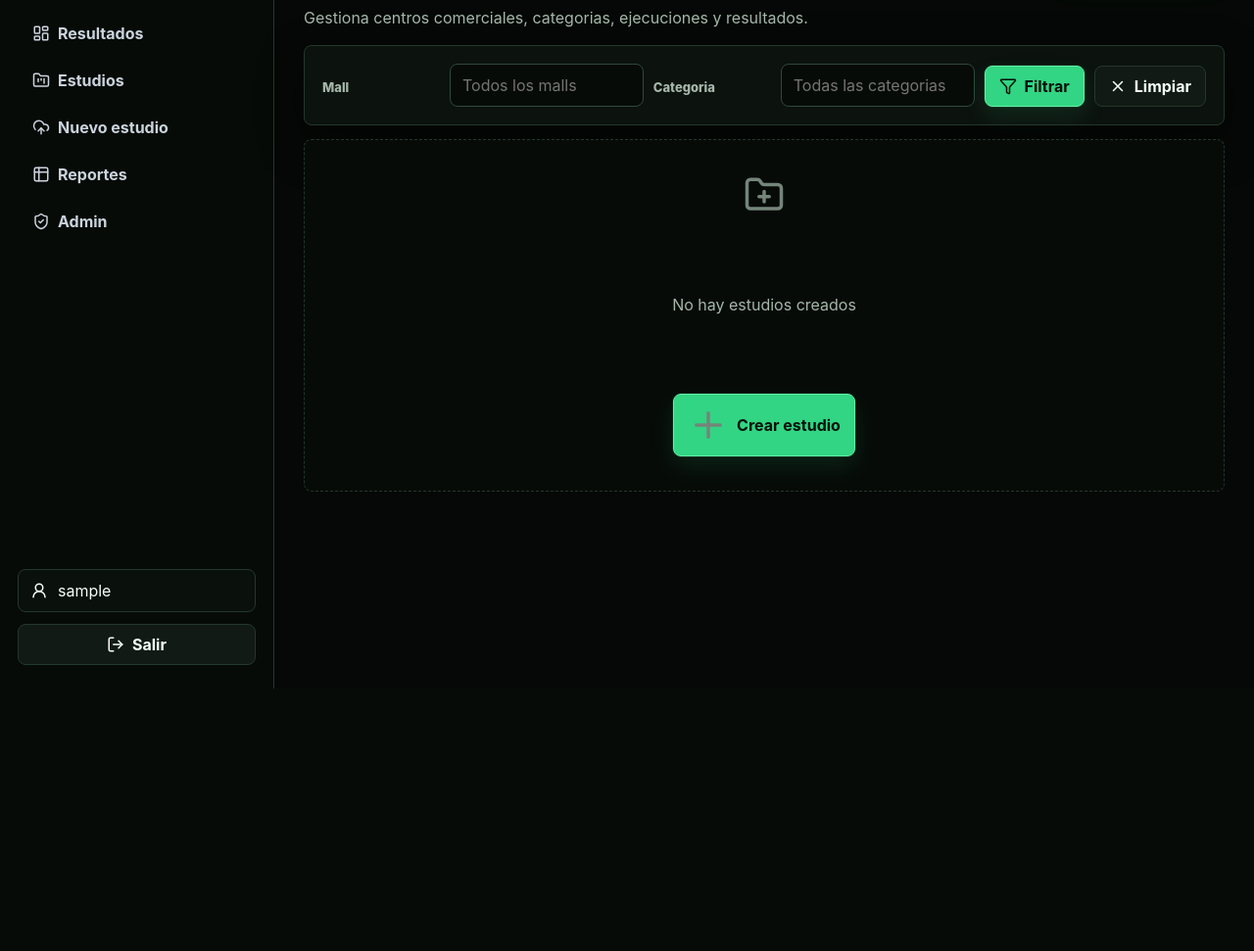
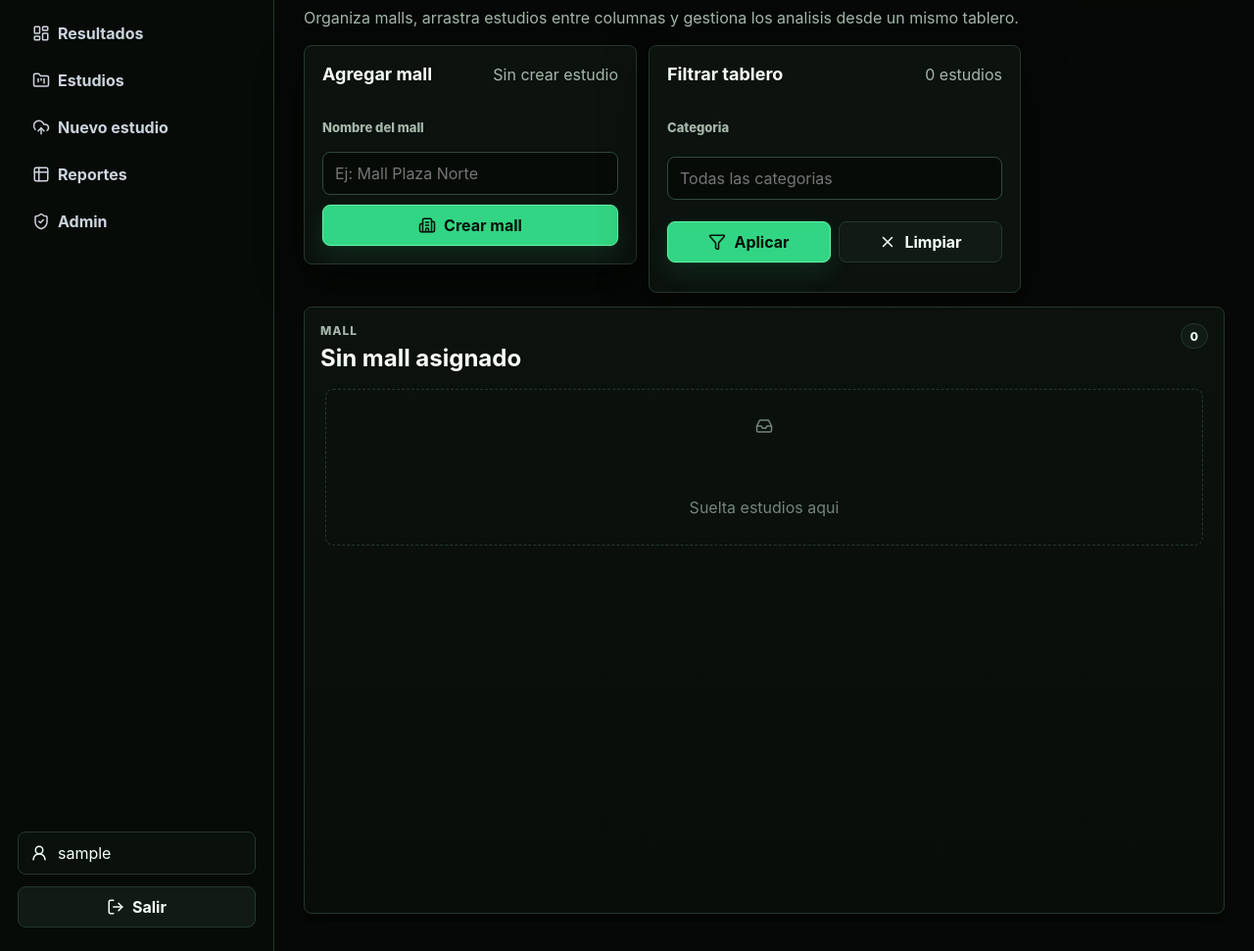
Before and after one commit to eeminionn/mallMetrics, a Django app: page /analyses/ in a window 1280 px wide. Shown: the part 97-1068 px from the top of the page at 98% size. Before the commit the page ends 800 px from the top, so only its background shows below. Run offline with Django 4.2, Linux system fonts and the light colour scheme; the visitor is signed in with stand-in values (Sample User, id 1); data that the repository does not hold is empty.

Commit message:
Add mall board management in studies

```diff
--- a/analytics/forms.py
+++ b/analytics/forms.py
@@ -1,6 +1,6 @@
 from django import forms
 
-from .models import AnalysisRun
+from .models import AnalysisRun, Mall
 
 
 class VideoUploadForm(forms.ModelForm):
@@ -28,3 +28,13 @@ class VideoUploadForm(forms.ModelForm):
         if suffix not in allowed_extensions:
             raise forms.ValidationError("Formato de video no soportado.")
         return video
+
+
+class MallForm(forms.ModelForm):
+    class Meta:
+        model = Mall
+        fields = ["name"]
+        labels = {"name": "Nombre del mall"}
+        widgets = {
+            "name": forms.TextInput(attrs={"placeholder": "Ej: Mall Plaza Norte"}),
+        }
--- a/analytics/static/analytics/styles.css
+++ b/analytics/static/analytics/styles.css
@@ -688,40 +688,113 @@ input[list] {
   margin-bottom: 14px;
 }
 
+.study-filter.compact {
+  grid-template-columns: 1fr;
+  margin-bottom: 0;
+}
+
 .study-filter label {
   margin-bottom: 12px;
 }
 
-.study-groups {
+.study-toolbar {
   display: grid;
-  gap: 14px;
+  grid-template-columns: 340px minmax(260px, 380px);
+  gap: 12px;
+  align-items: start;
+  margin-bottom: 14px;
 }
 
-.study-group {
+.add-mall-form {
   display: grid;
-  gap: 12px;
+  gap: 10px;
 }
 
-.group-heading,
-.category-heading {
+.mall-board {
+  display: grid;
+  grid-auto-flow: column;
+  grid-auto-columns: minmax(320px, 1fr);
+  gap: 14px;
+  overflow-x: auto;
+  padding-bottom: 8px;
+}
+
+.mall-column {
+  min-height: 620px;
+  display: grid;
+  grid-template-rows: auto minmax(0, 1fr);
+  gap: 12px;
+  padding: 16px;
+  background: linear-gradient(180deg, rgba(12, 18, 14, .96), rgba(8, 13, 10, .98));
+  border: 1px solid var(--border);
+  border-radius: 8px;
+  box-shadow: var(--shadow);
+}
+
+.mall-column-head {
   display: flex;
-  align-items: center;
+  align-items: flex-start;
   justify-content: space-between;
   gap: 12px;
 }
 
-.group-heading {
-  padding: 14px 0 4px;
-  border-bottom: 1px solid var(--border);
-}
-
-.group-heading h2,
-.category-heading h3 {
+.mall-column-head h2,
+.study-card h3 {
   margin: 0;
 }
 
-.category-heading {
-  padding-top: 6px;
+.mall-dropzone {
+  min-height: 520px;
+  display: grid;
+  align-content: start;
+  gap: 12px;
+  padding: 4px;
+  border-radius: 8px;
+  border: 1px dashed transparent;
+  transition: border-color .18s ease, background-color .18s ease;
+}
+
+.mall-dropzone.drag-over {
+  border-color: #61ec9f;
+  background: rgba(50, 213, 131, .08);
+}
+
+.mall-empty {
+  min-height: 160px;
+  display: grid;
+  place-items: center;
+  gap: 8px;
+  border: 1px dashed var(--border);
+  border-radius: 8px;
+  color: var(--quiet);
+  text-align: center;
+}
+
+.study-card {
+  display: grid;
+  gap: 12px;
+  padding: 14px;
+  background: #09100c;
+  border: 1px solid var(--border);
+  border-radius: 8px;
+  cursor: grab;
+}
+
+.study-card.dragging {
+  opacity: .55;
+}
+
+.study-card-head,
+.study-meta {
+  display: flex;
+  align-items: flex-start;
+  justify-content: space-between;
+  gap: 10px;
+  flex-wrap: wrap;
+}
+
+.study-card p {
+  margin: 6px 0 0;
   color: var(--muted);
 }
 
@@ -761,7 +834,8 @@ input[list] {
   .form-layout,
   .zone-layout,
   .status-layout,
-  .analysis-grid {
+  .analysis-grid,
+  .study-toolbar {
     grid-template-columns: 1fr;
   }
 
@@ -772,6 +846,11 @@ input[list] {
   .kpi-grid,
   .workflow {
     grid-template-columns: repeat(2, minmax(0, 1fr));
+  }
+
+  .mall-board {
+    grid-auto-flow: row;
+    grid-auto-columns: unset;
   }
 
   .study-filter {
--- a/analytics/templates/analytics/analysis_list.html
+++ b/analytics/templates/analytics/analysis_list.html
@@ -7,51 +7,68 @@
   <div>
     <span class="eyebrow">Pipeline</span>
     <h1>Estudios</h1>
-    <p>Gestiona centros comerciales, categorias, ejecuciones y resultados.</p>
+    <p>Organiza malls, arrastra estudios entre columnas y gestiona los analisis desde un mismo tablero.</p>
   </div>
   <a class="primary-button" href="{% url 'video_upload' %}"><i data-lucide="plus"></i><span>Nuevo estudio</span></a>
 </header>
 
-<form class="panel study-filter" method="get">
-  <label for="mallFilter">Mall</label>
-  <input id="mallFilter" name="mall" list="mallOptions" type="text" value="{{ selected_mall }}" placeholder="Todos los malls">
-  <datalist id="mallOptions">
-    {% for mall in mall_options %}<option value="{{ mall }}"></option>{% endfor %}
-  </datalist>
+<section class="study-toolbar">
+  <form class="panel add-mall-form" method="post" action="{% url 'create_mall' %}">
+    {% csrf_token %}
+    <div class="panel-title">
+      <h2>Agregar mall</h2>
+      <span>Sin crear estudio</span>
+    </div>
+    <label for="{{ mall_form.name.id_for_label }}">Nombre del mall</label>
+    {{ mall_form.name }}
+    <button class="primary-button" type="submit"><i data-lucide="building-2"></i><span>Crear mall</span></button>
+  </form>
+
+  <form class="panel study-filter compact" method="get">
+    <div class="panel-title">
+      <h2>Filtrar tablero</h2>
+      <span>{{ analyses|length }} estudios</span>
+    </div>
     <label for="categoryFilter">Categoria</label>
     <input id="categoryFilter" name="category" list="categoryOptions" type="text" value="{{ selected_category }}" placeholder="Todas las categorias">
     <datalist id="categoryOptions">
       {% for category in category_options %}<option value="{{ category }}"></option>{% endfor %}
     </datalist>
-  <button class="primary-button" type="submit"><i data-lucide="filter"></i><span>Filtrar</span></button>
+    <div class="tool-row single-row">
+      <button class="primary-button" type="submit"><i data-lucide="filter"></i><span>Aplicar</span></button>
       <a class="ghost-button" href="{% url 'analysis_list' %}"><i data-lucide="x"></i><span>Limpiar</span></a>
+    </div>
   </form>
+</section>
 
-{% if analyses %}
-  <section class="study-groups">
-    {% for group in grouped_analyses %}
-      <article class="study-group">
-        <div class="group-heading">
+<div id="boardCsrfTokenHolder" class="hidden">{% csrf_token %}</div>
+
+<section class="mall-board">
+  {% for column in board_columns %}
+    <article class="mall-column" data-mall-id="{{ column.id }}">
+      <div class="mall-column-head">
         <div>
           <span class="eyebrow">Mall</span>
-            <h2>{{ group.mall }}</h2>
+          <h2>{{ column.name }}</h2>
         </div>
-          <span>{{ group.count }} estudios</span>
+        <span class="status-chip">{{ column.count }}</span>
       </div>
 
-        {% for category in group.categories %}
-          <div class="category-heading">
-            <h3>{{ category.name }}</h3>
-            <span>{{ category.count }}</span>
-          </div>
-          <div class="study-list">
-            {% for item in category.items %}
-              <article class="study-row">
+      <div class="mall-dropzone" data-mall-id="{{ column.id }}">
+        {% if column.items %}
+          {% for item in column.items %}
+            <article class="study-card" draggable="true" data-analysis-id="{{ item.pk }}">
+              <div class="study-card-head">
                 <div>
-                  <h2>{{ item.display_name }}</h2>
-                  <p>{{ item.grouping_label }} · {{ item.created_at|date:"d/m/Y H:i" }} · {{ item.total_frames }} frames · {{ item.frame_width }}x{{ item.frame_height }}</p>
+                  <h3>{{ item.display_name }}</h3>
+                  <p>{{ item.created_at|date:"d/m/Y H:i" }} · {{ item.total_frames }} frames · {{ item.frame_width }}x{{ item.frame_height }}</p>
                 </div>
                 <span class="status-chip status-{{ item.status }}">{{ item.get_status_display }}</span>
+              </div>
+              <div class="study-meta">
+                {% if item.category %}<span class="type-pill">{{ item.category }}</span>{% endif %}
+                {% if item.area %}<span class="type-pill">{{ item.area }}</span>{% endif %}
+              </div>
               <div class="study-actions">
                 <a class="ghost-button" href="{% url 'zone_editor' item.pk %}"><i data-lucide="scan"></i><span>Zonas</span></a>
                 <a class="ghost-button" href="{% url 'analysis_status' item.pk %}"><i data-lucide="activity"></i><span>Estado</span></a>
@@ -66,16 +83,93 @@
               </div>
             </article>
           {% endfor %}
+        {% else %}
+          <div class="mall-empty">
+            <i data-lucide="inbox"></i>
+            <span>Suelta estudios aqui</span>
           </div>
-        {% endfor %}
+        {% endif %}
+      </div>
     </article>
   {% endfor %}
 </section>
-{% else %}
-  <section class="empty-state large">
-    <i data-lucide="folder-plus"></i>
-    <span>No hay estudios creados</span>
-    <a class="primary-button" href="{% url 'video_upload' %}"><i data-lucide="plus"></i><span>Crear estudio</span></a>
-  </section>
-{% endif %}
 {% endblock %}
+
+{% block scripts %}
+<script>
+  (() => {
+    const token = document.querySelector("#boardCsrfTokenHolder input[name='csrfmiddlewaretoken']").value;
+    let draggingCard = null;
+
+    async function moveStudy(card, mallId) {
+      const response = await fetch(`/analyses/${card.dataset.analysisId}/move-mall/`, {
+        method: "POST",
+        headers: {
+          "Content-Type": "application/json",
+          "X-CSRFToken": token
+        },
+        body: JSON.stringify({ mall_id: mallId })
+      });
+      if (!response.ok) {
+        throw new Error("No se pudo mover el estudio.");
+      }
+      return response.json();
+    }
+
+    function refreshEmptyStates() {
+      document.querySelectorAll(".mall-dropzone").forEach(zone => {
+        const cards = zone.querySelectorAll(".study-card");
+        let empty = zone.querySelector(".mall-empty");
+        if (cards.length === 0 && !empty) {
+          empty = document.createElement("div");
+          empty.className = "mall-empty";
+          empty.innerHTML = '<i data-lucide="inbox"></i><span>Suelta estudios aqui</span>';
+          zone.appendChild(empty);
+          if (window.lucide) lucide.createIcons({ attrs: { width: 18, height: 18, "stroke-width": 2 } });
+        } else if (cards.length > 0 && empty) {
+          empty.remove();
+        }
+        const chip = zone.closest(".mall-column").querySelector(".status-chip");
+        chip.textContent = String(cards.length);
+      });
+    }
+
+    document.querySelectorAll(".study-card").forEach(card => {
+      card.addEventListener("dragstart", () => {
+        draggingCard = card;
+        card.classList.add("dragging");
+      });
+      card.addEventListener("dragend", () => {
+        card.classList.remove("dragging");
+        draggingCard = null;
+      });
+    });
+
+    document.querySelectorAll(".mall-dropzone").forEach(zone => {
+      zone.addEventListener("dragover", event => {
+        event.preventDefault();
+        zone.classList.add("drag-over");
+      });
+      zone.addEventListener("dragleave", () => zone.classList.remove("drag-over"));
+      zone.addEventListener("drop", async event => {
+        event.preventDefault();
+        zone.classList.remove("drag-over");
+        if (!draggingCard) return;
+
+        const previousZone = draggingCard.parentElement;
+        zone.appendChild(draggingCard);
+        refreshEmptyStates();
+        try {
+          await moveStudy(draggingCard, zone.dataset.mallId);
+        } catch (error) {
+          previousZone.appendChild(draggingCard);
+          refreshEmptyStates();
+          window.alert(error.message);
+        }
+      });
+    });
+
+    refreshEmptyStates();
+  })();
+</script>
+{% endblock %}
--- a/analytics/templates/analytics/video_upload.html
+++ b/analytics/templates/analytics/video_upload.html
@@ -28,7 +28,10 @@
     {{ form.name }}
     {{ form.name.errors }}
     <label for="{{ form.mall.id_for_label }}">Mall</label>
-    {{ form.mall }}
+    <input id="{{ form.mall.id_for_label }}" name="{{ form.mall.html_name }}" list="mallOptions" type="text" value="{{ form.mall.value|default:'' }}" placeholder="Ej: Mall Plaza Norte">
+    <datalist id="mallOptions">
+      {% for mall in mall_options %}<option value="{{ mall }}"></option>{% endfor %}
+    </datalist>
     {{ form.mall.errors }}
     <label for="{{ form.category.id_for_label }}">Categoria</label>
     {{ form.category }}
--- a/analytics/urls.py
+++ b/analytics/urls.py
@@ -9,7 +9,9 @@ urlpatterns = [
     path("login/", auth_views.LoginView.as_view(template_name="analytics/login.html"), name="login"),
     path("logout/", auth_views.LogoutView.as_view(), name="logout"),
     path("analyses/", views.analysis_list, name="analysis_list"),
+    path("malls/create/", views.create_mall, name="create_mall"),
     path("analyses/new/", views.video_upload, name="video_upload"),
+    path("analyses/<uuid:pk>/move-mall/", views.move_analysis_to_mall, name="move_analysis_to_mall"),
     path("analyses/<uuid:pk>/zones/", views.zone_editor, name="zone_editor"),
     path("analyses/<uuid:pk>/status/", views.analysis_status, name="analysis_status"),
     path("analyses/<uuid:pk>/start/", views.start_analysis, name="start_analysis"),
--- a/analytics/views.py
+++ b/analytics/views.py
@@ -1,6 +1,5 @@
 import json
 import threading
-from collections import OrderedDict
 
 from django.contrib import messages
 from django.contrib.auth.decorators import login_required
@@ -13,8 +12,8 @@ from django.views.decorators.http import require_POST
 from config import ZONE_STYLES
 
 from .analysis_engine import run_analysis_job
-from .forms import VideoUploadForm
-from .models import AnalysisRun
+from .forms import MallForm, VideoUploadForm
+from .models import AnalysisRun, Mall
 from .services import dashboard_context, prepare_video_metadata
 
 
@@ -93,24 +92,41 @@ def normalize_zones(raw_zones, frame_width, frame_height):
     return zones
 
 
-def group_analyses(analyses):
-    grouped = OrderedDict()
+def resolve_mall_group(name):
+    normalized = str(name or "").strip()
+    if not normalized:
+        return None
+    mall_group, _ = Mall.objects.get_or_create(name=normalized)
+    return mall_group
+
+
+def board_columns(analyses):
+    columns = []
+    all_malls = list(Mall.objects.all())
+    analyses_by_mall = {mall.id: [] for mall in all_malls}
+    unassigned = []
+
     for analysis in analyses:
-        mall = analysis.mall.strip() or "Sin mall asignado"
-        category = analysis.category.strip() or "General"
-        grouped.setdefault(mall, OrderedDict())
-        grouped[mall].setdefault(category, [])
-        grouped[mall][category].append(analysis)
+        if analysis.mall_group_id and analysis.mall_group_id in analyses_by_mall:
+            analyses_by_mall[analysis.mall_group_id].append(analysis)
+        else:
+            unassigned.append(analysis)
 
-    groups = []
-    for mall, categories in grouped.items():
-        category_groups = []
-        group_count = 0
-        for category, items in categories.items():
-            category_groups.append({"name": category, "items": items, "count": len(items)})
-            group_count += len(items)
-        groups.append({"mall": mall, "categories": category_groups, "count": group_count})
-    return groups
+    for mall in all_malls:
+        columns.append({
+            "id": str(mall.id),
+            "name": mall.name,
+            "count": len(analyses_by_mall[mall.id]),
+            "items": analyses_by_mall[mall.id],
+        })
+
+    columns.append({
+        "id": "",
+        "name": "Sin mall asignado",
+        "count": len(unassigned),
+        "items": unassigned,
+    })
+    return columns
 
 
 @login_required
@@ -121,22 +137,17 @@ def dashboard(request):
 @login_required
 def analysis_list(request):
     analyses = AnalysisRun.objects.all()
-    selected_mall = request.GET.get("mall", "").strip()
     selected_category = request.GET.get("category", "").strip()
-    if selected_mall:
-        analyses = analyses.filter(mall=selected_mall)
     if selected_category:
         analyses = analyses.filter(category=selected_category)
 
-    mall_options = AnalysisRun.objects.exclude(mall="").order_by("mall").values_list("mall", flat=True).distinct()
     category_options = AnalysisRun.objects.exclude(category="").order_by("category").values_list("category", flat=True).distinct()
     return render(request, "analytics/analysis_list.html", {
         "analyses": analyses,
-        "grouped_analyses": group_analyses(analyses),
-        "mall_options": mall_options,
+        "board_columns": board_columns(analyses),
         "category_options": category_options,
-        "selected_mall": selected_mall,
         "selected_category": selected_category,
+        "mall_form": MallForm(),
     })
 
 
@@ -147,6 +158,8 @@ def video_upload(request):
         if form.is_valid():
             analysis = form.save(commit=False)
             analysis.created_by = request.user
+            analysis.mall_group = resolve_mall_group(form.cleaned_data.get("mall"))
+            analysis.mall = analysis.mall_group.name if analysis.mall_group else ""
             analysis.status_message = "Leyendo video"
             analysis.save()
             try:
@@ -158,7 +171,10 @@ def video_upload(request):
     else:
         form = VideoUploadForm()
 
-    return render(request, "analytics/video_upload.html", {"form": form})
+    return render(request, "analytics/video_upload.html", {
+        "form": form,
+        "mall_options": Mall.objects.values_list("name", flat=True),
+    })
 
 
 @login_required
@@ -248,6 +264,46 @@ def format_hms(seconds):
 
 @login_required
 @require_POST
+def create_mall(request):
+    form = MallForm(request.POST)
+    if form.is_valid():
+        mall_group, created = Mall.objects.get_or_create(name=form.cleaned_data["name"].strip())
+        if created:
+            messages.success(request, f"Mall creado: {mall_group.name}")
+        else:
+            messages.error(request, f"El mall {mall_group.name} ya existe.")
+    else:
+        messages.error(request, "No se pudo crear el mall.")
+    return redirect("analysis_list")
+
+
+@login_required
+@require_POST
+def move_analysis_to_mall(request, pk):
+    analysis = get_object_or_404(AnalysisRun, pk=pk)
+    try:
+        payload = json.loads(request.body or "{}")
+    except json.JSONDecodeError:
+        return JsonResponse({"ok": False, "error": "JSON invalido."}, status=400)
+
+    mall_id = str(payload.get("mall_id", "")).strip()
+    mall_group = None
+    if mall_id:
+        mall_group = get_object_or_404(Mall, pk=mall_id)
+
+    analysis.mall_group = mall_group
+    analysis.mall = mall_group.name if mall_group else ""
+    analysis.save(update_fields=["mall_group", "mall", "updated_at"])
+    return JsonResponse({
+        "ok": True,
+        "analysis_id": str(analysis.pk),
+        "mall_id": str(mall_group.pk) if mall_group else "",
+        "mall_name": mall_group.name if mall_group else "",
+    })
+
+
+@login_required
+@require_POST
 def start_analysis(request, pk):
     analysis = get_object_or_404(AnalysisRun, pk=pk)
     if analysis.status == AnalysisRun.Status.RUNNING:
```
Also changed, not shown: analytics/models.py (+26 -1 lines), analytics/migrations/0003_mall_analysisrun_mall_group.py (added). Lines whose indentation alone changed are shown as unchanged.
